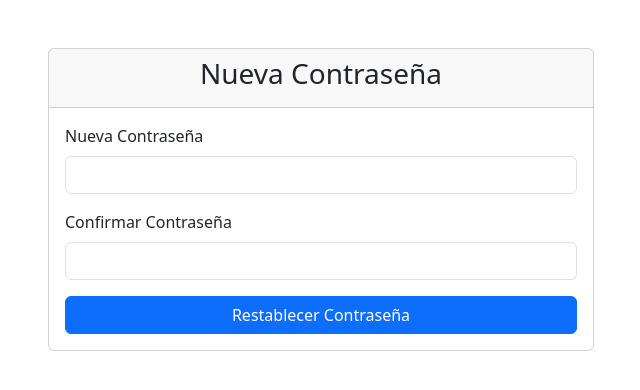
After one commit to J-Yugue777/Roko, a Flask app: page /restablecer_contra in a window 1280 px wide. The commit adds this page. Shown: the top 390 px of the page, without its empty margins (319-959 px from the left). Run offline with Flask 3, Linux system fonts and the light colour scheme; some libraries are stand-ins or nearby versions.

Commit message:
10_12_25

```diff
--- a/app.py
+++ b/app.py
@@ -1,5 +1,7 @@
-from flask import Flask, request, jsonify, render_template, session,url_for,redirect  # Importa Flask para crear la app web, manejar peticiones y usar plantillas HTML
+from flask import Flask, request, jsonify, render_template, session,url_for,redirect, flash# Importa Flask para crear la app web, manejar peticiones y usar plantillas HTML
 from werkzeug.security import generate_password_hash, check_password_hash
+from flask_mail import Mail, Message
+from itsdangerous import URLSafeTimedSerializer, SignatureExpired, BadSignature
 import psycopg2  # Permite conectarse y trabajar con bases de datos PostgreSQL
 from psycopg2.extras import RealDictCursor  # Devuelve los resultados de las consultas como diccionarios (clave: valor)
 import os  # Permite acceder a variables del sistema y manejar rutas de archivos
@@ -16,6 +18,23 @@ DB_CONFIG = {
     'password':'123456',
     'port':5432
 }
+
+
+# Configuración de Flask-Mail para Gmail
+app.config['MAIL_SERVER'] = os.getenv('MAIL_SERVER')
+app.config['MAIL_PORT'] = 587
+app.config['MAIL_USE_TLS'] = os.getenv('MAIL_USE_TLS') == 'True'
+app.config['MAIL_USE_SSL'] = os.getenv('MAIL_USE_SSL') == 'True'
+app.config['MAIL_USERNAME'] = os.getenv('MAIL_USERNAME')
+app.config['MAIL_PASSWORD'] = os.getenv('MAIL_PASSWORD')
+app.config['MAIL_DEFAULT_SENDER'] = os.getenv('MAIL_USERNAME')
+app.config['MAIL_DEFAULT_CHARSET'] = 'utf-8'
+
+mail = Mail(app)
+
+# Serializador para generar tokens seguros
+
+serializer = URLSafeTimedSerializer(os.getenv('SECRET_KEY', 'mi_clave_secreta'))
 
 
 def conectar_bd(): # crea funcion para crear una conexion con la base de datos
@@ -45,6 +64,8 @@ def crear_tabla():
         cursor.close()     # Cierra el cursor
         conexion.close()   # Cierra la conexión
 
+
+
 # Ruta principal del sitio web
 @app.route('/')
 def inicio():
@@ -71,6 +92,19 @@ def acerca_de():
 @app.route('/contacto')
 def contacto():
     return render_template('contacto.html')
+
+@app.route('/perfil')
+def perfil():
+    return render_template('perfil.html')
+
+@app.route('/recuperar_contra')
+def recuperar_contra():
+    return render_template('recuperar_contra.html')
+
+
+@app.route('/restablecer_contra')
+def restablecer_contra():
+    return render_template('restablecer_contra.html')
 
 #inicio de sesion y registro guardado
 
@@ -173,7 +207,7 @@ def login():
     conexion.close()
 
     if usuario and check_password_hash(usuario['contra'], contra):
-        session['usuario_id'] = usuario['id']
+        session['id'] = usuario['id']
         session['usuario_nombre'] = usuario['nombre']
         return redirect(url_for('index'))
     else:
@@ -181,15 +215,120 @@ def login():
 
 
 @app.route('/perfil')
-def perfil():
-    if 'usuario_id' not in session:
+def perfil_user():
+    if 'id' not in session:
         return redirect(url_for('Login'))  # Redirige si no está logueado
-    return f"Bienvenido {session['usuario_nombre']}"
+    return f"Bienvenido {session['nombre']}"
 
 @app.route('/logout')
 def logout():
     session.clear()
     return redirect(url_for('index'))
+
+
+#recuperar contraseña prueba
+
+
+@app.route('/recuperar-password', methods=['GET', 'POST'])
+def recuperar_password():
+    if request.method == 'POST':
+        correo = request.form.get('correo', '').strip()
+
+        # Verifica si el correo existe en la base de datos
+        conexion = conectar_bd()
+        if conexion is None:
+            flash('Error de conexión con la base de datos', 'danger')
+            return render_template('recuperar_contra.html')
+
+        with conexion:
+            with conexion.cursor(cursor_factory=RealDictCursor) as cursor:
+                cursor.execute("SELECT * FROM contactos WHERE correo = %s", (correo,))
+                usuario = cursor.fetchone()
+
+        conexion.close()
+
+        if usuario:
+            try:
+                # Genera token único con expiración de 30 minutos
+                token = serializer.dumps(correo, salt='recuperar-password')
+
+                # Crea el enlace de recuperación
+                link = url_for('restablecer_password', token=token, _external=True)
+
+                # Envía el correo
+                msg = Message('Recuperación de Contraseña - ROKO',
+                             recipients=[correo])
+                msg.body = f'''Hola {usuario['nombre']},
+
+Has solicitado restablecer tu contraseña en ROKO. Haz clic en el siguiente enlace:
+
+{link}
+
+Este enlace expirará en 30 minutos.
+
+Si no solicitaste este cambio, ignora este correo.
+
+Saludos,
+Equipo ROKO
+'''
+                mail.send(msg)
+                flash('Se ha enviado un correo con instrucciones para restablecer tu contraseña.', 'success')
+                return redirect(url_for('Login'))
+            except Exception as e:
+                print(f"Error al enviar correo: {e}")
+                flash('Error al enviar el correo. Verifica tu configuración de email.', 'danger')
+        else:
+            flash('El correo electrónico no está registrado.', 'danger')
+
+    return render_template('recuperar_contra.html')
+
+
+@app.route('/restablecer-password/<token>', methods=['GET', 'POST'])
+def restablecer_password(token):
+    try:
+        # Verifica el token (expira en 1800 segundos = 30 minutos)
+        correo = serializer.loads(token, salt='recuperar-password', max_age=1800)
+    except SignatureExpired:
+        flash('El enlace ha expirado. Solicita uno nuevo.', 'danger')
+        return redirect(url_for('recuperar_contra'))
+    except BadSignature:
+        flash('El enlace es inválido.', 'danger')
+        return redirect(url_for('recuperar_contra'))
+
+    if request.method == 'POST':
+        nueva_password = request.form.get('password', '').strip()
+        confirmar_password = request.form.get('confirmar_password', '').strip()
+
+        if nueva_password != confirmar_password:
+            flash('Las contraseñas no coinciden.', 'danger')
+            return render_template('restablecer_contra.html', token=token)
+
+        if len(nueva_password) < 6:
+            flash('La contraseña debe tener al menos 6 caracteres.', 'danger')
+            return render_template('restablecer_contra.html', token=token)
+
+        # Hashea la nueva contraseña
+        password_hash = generate_password_hash(nueva_password)
+
+        # Actualiza la contraseña en la base de datos
+        conexion = conectar_bd()
+        if conexion is None:
+            flash('Error de conexión con la base de datos', 'danger')
+            return render_template('restablecer_contra.html', token=token)
+
+        with conexion:
+            with conexion.cursor() as cursor:
+                cursor.execute(
+                    "UPDATE contactos SET contra = %s WHERE correo = %s",
+                    (password_hash, correo)
+                )
+
+        conexion.close()
+
+        flash('Tu contraseña ha sido actualizada exitosamente.', 'success')
+        return redirect(url_for('Login'))
+
+    return render_template('restablecer_contra.html', token=token)
 
 
 
--- a/templates/Login.html
+++ b/templates/Login.html
@@ -28,7 +28,7 @@
         </section>
 
         <button type="submit">Enviar</button>
-
+        <p><a href="{{ url_for('recuperar_contra') }}">¿Olvidaste tu contraseña?</a></p>
         <p>No tienes una cuenta? <a href="{{ url_for('registro') }}">Registrarse</a></p>
     </form>
 </div>
--- a/templates/perfil.html
+++ b/templates/perfil.html
@@ -6,6 +6,7 @@
     <title>perfil</title>
 </head>
 <body>
+<h1>I HATE YOU</h1>
 
 
 </body>
--- /dev/null
+++ b/templates/restablecer_contra.html
@@ -0,0 +1,50 @@
+<!DOCTYPE html>
+<html lang="es">
+<head>
+    <meta charset="UTF-8">
+    <meta name="viewport" content="width=device-width, initial-scale=1.0">
+    <title>Restablecer Contraseña - ROKO</title>
+    <link href="https://cdn.jsdelivr.net/npm/bootstrap@5.3.0/dist/css/bootstrap.min.css" rel="stylesheet">
+</head>
+<body>
+    <div class="container mt-5">
+        <div class="row justify-content-center">
+            <div class="col-md-6">
+                <div class="card">
+                    <div class="card-header">
+                        <h3 class="text-center">Nueva Contraseña</h3>
+                    </div>
+                    <div class="card-body">
+                        {% with messages = get_flashed_messages(with_categories=true) %}
+                            {% if messages %}
+                                {% for category, message in messages %}
+                                    <div class="alert alert-{{ category }} alert-dismissible fade show" role="alert">
+                                        {{ message }}
+                                        <button type="button" class="btn-close" data-bs-dismiss="alert"></button>
+                                    </div>
+                                {% endfor %}
+                            {% endif %}
+                        {% endwith %}
+
+                        <form method="POST">
+                            <div class="mb-3">
+                                <label for="password" class="form-label">Nueva Contraseña</label>
+                                <input type="password" class="form-control" id="password" name="password"
+                                       minlength="6" required>
+                            </div>
+                            <div class="mb-3">
+                                <label for="confirmar_password" class="form-label">Confirmar Contraseña</label>
+                                <input type="password" class="form-control" id="confirmar_password"
+                                       name="confirmar_password" minlength="6" required>
+                            </div>
+                            <button type="submit" class="btn btn-primary w-100">Restablecer Contraseña</button>
+                        </form>
+                    </div>
+                </div>
+            </div>
+        </div>
+    </div>
+
+    <script src="https://cdn.jsdelivr.net/npm/bootstrap@5.3.0/dist/js/bootstrap.bundle.min.js"></script>
+</body>
+</html>
```
Also changed, not shown: templates/index.html (+40 -1 lines), templates/recuperar_contra.html (added, +50 -0 lines).
